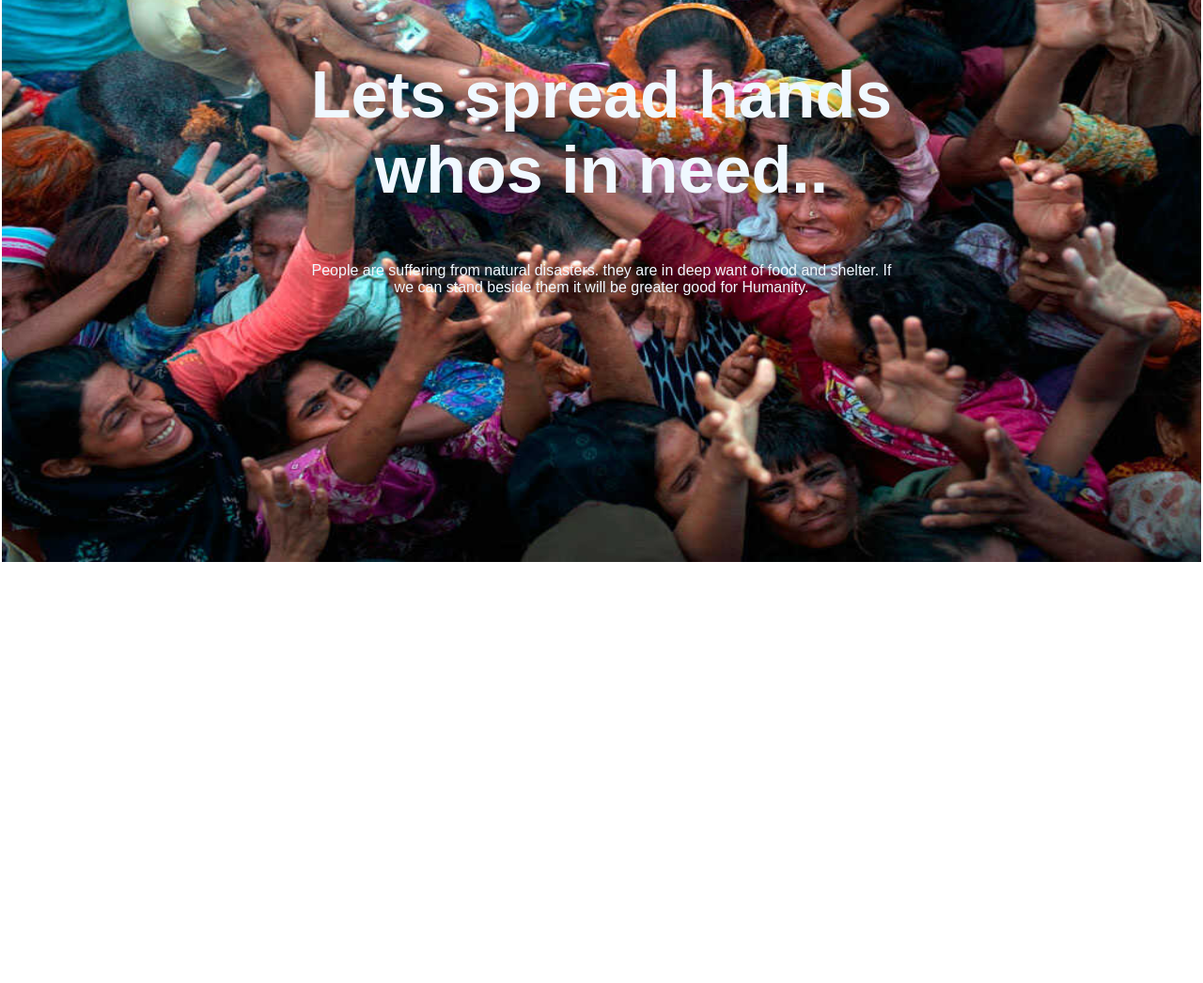
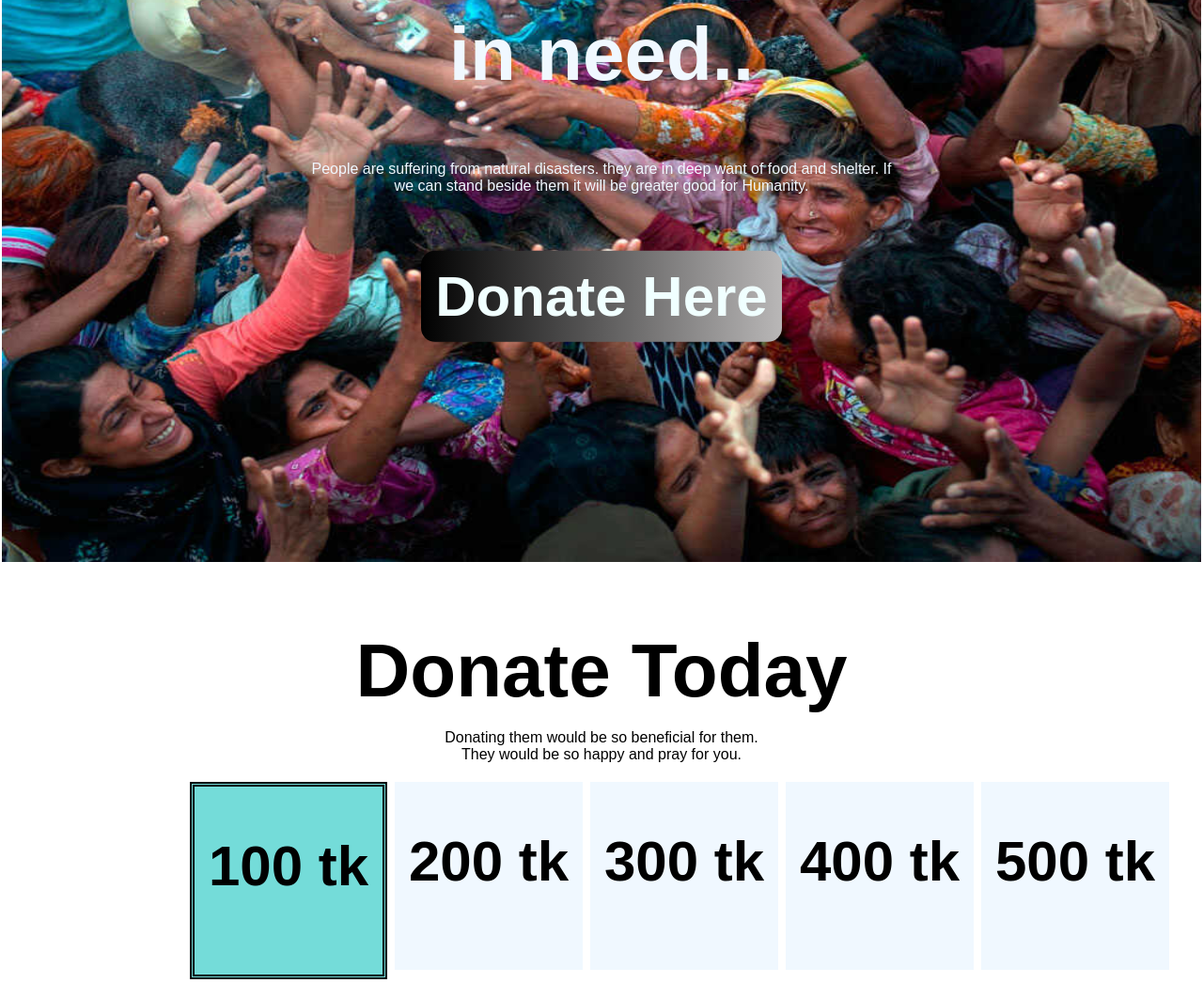
Before and after one commit to SMAnikIslam/donate-today, a plain HTML site: page index.html in a window 1280 px wide. Shown: the part 204-1250 px from the top of the page at 94% size. Before the commit the page ends 808 px from the top, so only its background shows below. Drawn offline with Linux system fonts and the light colour scheme.

Commit message:
box-added

```diff
--- a/index.html
+++ b/index.html
@@ -8,18 +8,49 @@
     <title>For Humanity</title>
     <link rel="stylesheet" href="style.css">
 </head>
-<section>
+
+<body>
+    <section class="division">
         <div class="container">
             <img src="images/donation6.jpg" alt="people wanting food" style="width: 100%; height: 800px;">
             <div class="centered">
-            <h1>Lets spread hands whos in need..</h1>
-            <p>People are suffering from natural disasters. they are in deep want of food and shelter. If we can stand
+                <h1>Lets spread hands who are in need..</h1>
+                <p>People are suffering from natural disasters. they are in deep want of food and shelter. If we can
+                    stand
                     beside them it will be greater good for Humanity.</p>
+                <div>
+                    <h2><a class="button" href="https://www.savethechildren.org/us/where-we-work/bangladesh"
+                            target="_blank">Donate
+                            Here</a></h2>
+                </div>
             </div>
         </div>
     </section>
+    <section>
+        <div class="second-header">
+            <h1 id="margin"> Donate Today</h1>
+            <p> Donating them would be so beneficial for them. <br> They would be so happy and pray for you. </p>
 
-<body>
+        </div>
+        <div class="funding-money" id="right-sorai">
+            <h2>100 tk</h2>
+        </div>
+        <div class="funding-money">
+            <h2>200 tk</h2>
+        </div>
+        <div class="funding-money">
+            <h2>300 tk</h2>
+        </div>
+        <div class="funding-money">
+            <h2>400 tk</h2>
+        </div>
+        <div class="funding-money">
+            <h2>500 tk</h2>
+        </div>
+    </section>
+
+
+
 
 </body>
 
--- a/style.css
+++ b/style.css
@@ -4,7 +4,11 @@ body {
 }
 
 h1 {
-    font-size: 70px;
+    font-size: 80px;
+}
+
+h2 {
+    font-size: 60px;
 }
 
 .container {
@@ -20,3 +24,46 @@ h1 {
     left: 50%;
     transform: translate(-50%, -60%);
 }
+
+.button {
+    display: ruby-text;
+    text-decoration: none;
+    font-weight: 700;
+    background-image: linear-gradient(to right, rgb(0, 0, 0), rgb(185, 183, 183));
+    padding: 15px;
+    border-radius: 15px;
+    margin: 10px;
+    color: azure;
+}
+
+.division {
+    margin-bottom: 10px;
+}
+
+.second-header {
+
+    text-align: center;
+}
+
+#margin {
+    margin-bottom: 5px;
+}
+
+.funding-money {
+    height: 200px;
+    width: 200px;
+
+    float: left;
+    text-align: center;
+    margin: 4px;
+    background-color: aliceblue;
+
+
+}
+
+#right-sorai {
+    background-color: rgb(116, 220, 217);
+    margin-left: 200px;
+    border-color: blue;
+    border: 5px black double;
+}
```
Lines whose indentation alone changed are shown as unchanged.
